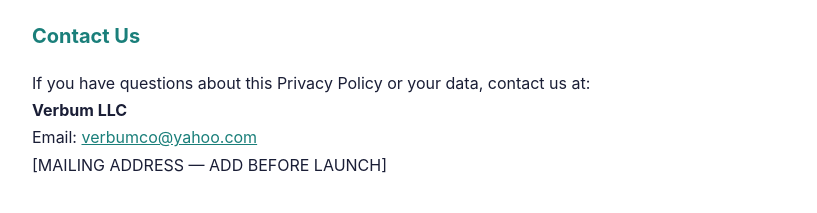
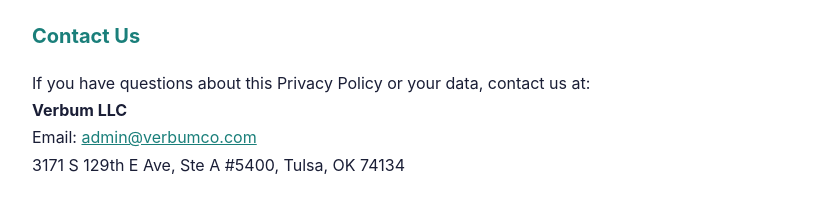
Before and after one commit to VerbumLLC/wordcare-legal, a plain HTML site: page privacy.html in a window 1280 px wide. Shown: the part 2475-2688 px from the top of the page, without its empty margins (228-1045 px from the left). Drawn offline with Linux system fonts and the light colour scheme.

Commit message:
Update contact email and mailing Update contact email to admin@verbumco.com and add mailing addressaddress in privacy.html

```diff
--- a/privacy.html
+++ b/privacy.html
@@ -75,8 +75,8 @@
 <h2>Contact Us</h2>
 <p>If you have questions about this Privacy Policy or your data, contact us at:<br>
 <strong>Verbum LLC</strong><br>
-Email: <a href="mailto:verbumco@yahoo.com">verbumco@yahoo.com</a><br>
-[MAILING ADDRESS &mdash; ADD BEFORE LAUNCH]</p>
+Email: <a href="mailto:admin@verbumco.com">admin@verbumco.com</a><br>
+3171 S 129th E Ave, Ste A #5400, Tulsa, OK 74134</p>
 
 </body>
 </html>
```
